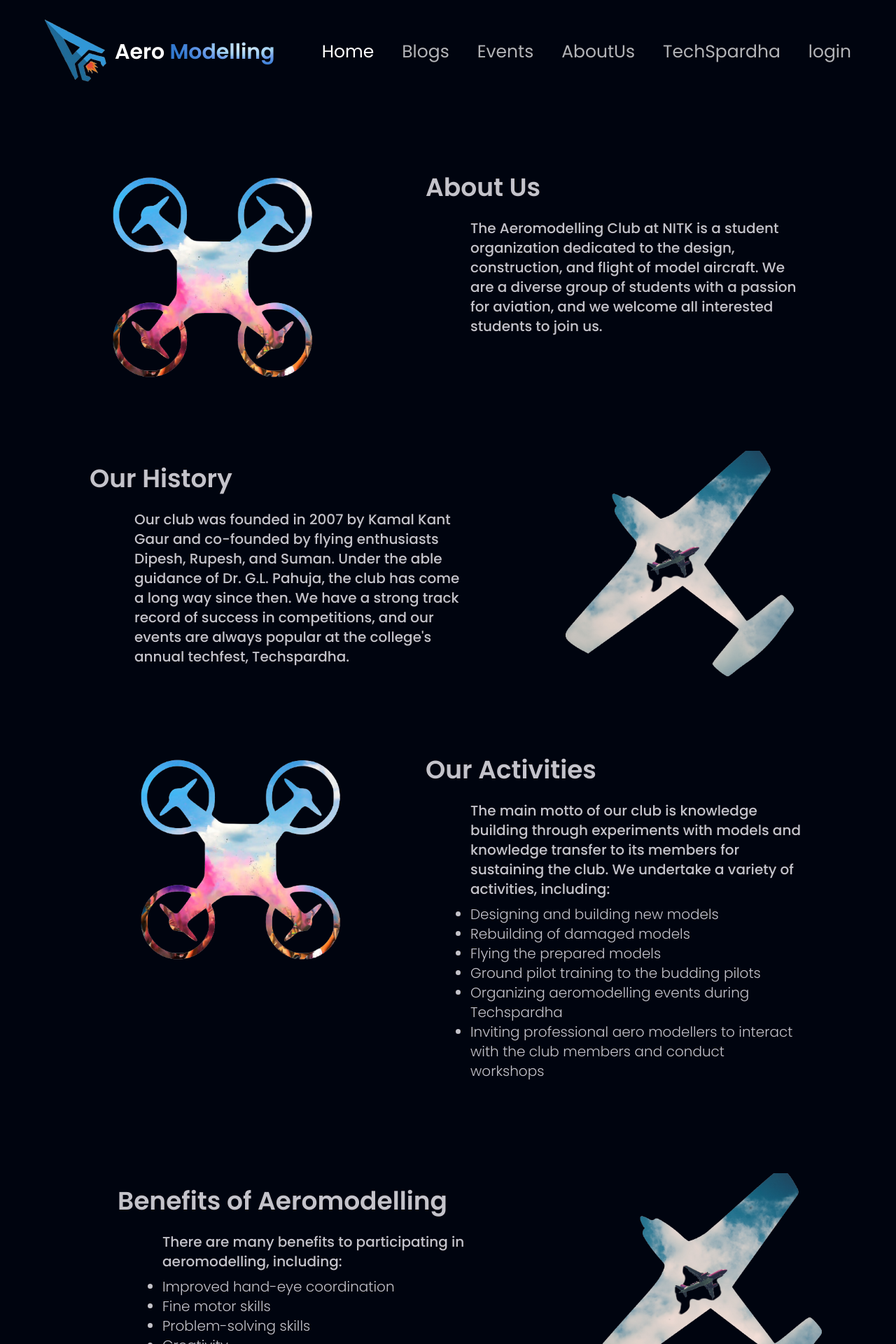
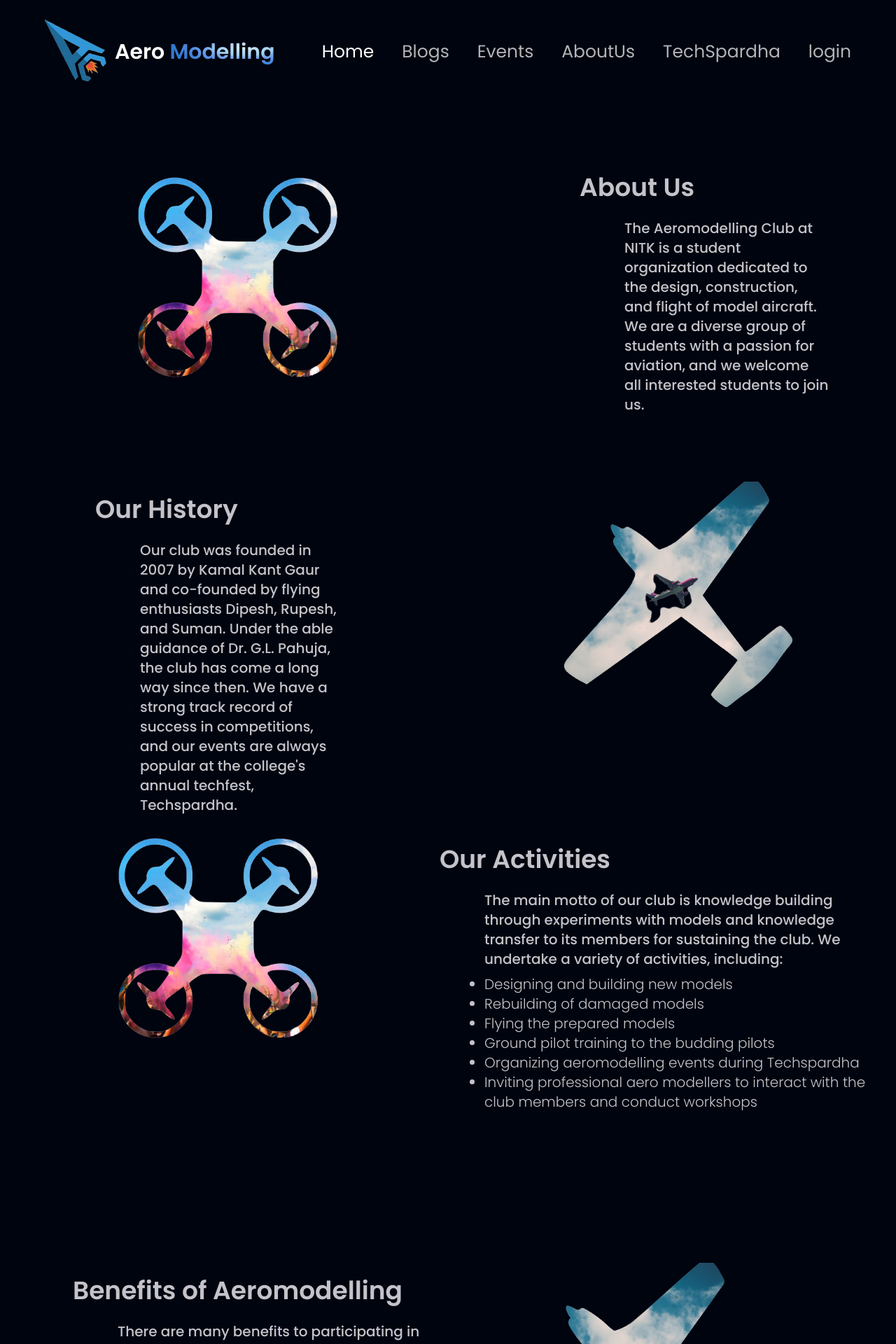
Before and after one commit to Shivam-043/Aero-Website-_-Temporary, a React (Vite) app: page /aboutus in a window 1280 px wide. Shown: the top 1920 px of the page at 70% size. Built offline with nearby package versions, Linux system fonts and the light colour scheme.

Commit message:
responsive aboutus

```diff
--- a/src/components/AboutUs.jsx
+++ b/src/components/AboutUs.jsx
@@ -1,62 +1,32 @@
 import React from "react";
 import styles from "../style";
-import { droneframe, planeframe } from "../assets";
+import { droneframe, planeframe } from '../assets'
 import Footer from "./Footer";
 
 const AboutUs = () => {
     return (
         <div className="h-auto w-full p-4 bg-primary absolute xs1:grid xs1:grid-cols-1 xs1:gap-x-4 xs1:gap-y-24 xs1:justify-around xs1:row-span-16 xs1:place-content-evenly">
-      <div className="h-[400px] w-full flex flex-row xs1:flex-col-reverse m-4  xs1:py-16 relative xs1:top-80">
-        <img
-          className="sm:h-[400px] h-[300px] sm:w-[400px] w-[300px] sm:mx-16 my-4  p-8"
-          src={droneframe}
-          alt=""
-        />
-        <div className="h-[400px]  w-[600px] xs1:w-[90vw] mx-16 my-4 xs1:m-0 sm:p-8 xs1:p-2 absolute xs1:relative right-10 xs1:right-0">
+            <div className="h-[400px] w-full flex flex-row xs1:flex-col-reverse m-4 lg:pl-[100px] lg:gap-[200px] xs1:py-16 relative xs1:top-80 lg:">
+                <img className="sm:h-[400px] h-[300px] lg:w-[400px] w-[300px]  my-4  p-8" src={droneframe} alt="" />
+                <div className="h-[400px]  w-[600px] xs1:w-[90vw]  my-4 lg:mx-16 xs1:m-0 sm:p-8 xs1:p-2  xs1:relative right-10 xs1:right-0">
                     <h1 className="text-4xl py-1 sm:my-4 font-semibold ">About Us</h1>
-          <p className="text-xl py-1 poppins sm:pl-16">
-            The Aeromodelling Club at NITK is a student organization dedicated
-            to the design, construction, and flight of model aircraft. We are a
-            diverse group of students with a passion for aviation, and we
-            welcome all interested students to join us.
-          </p>
+                    <p className="text-xl py-1 poppins sm:pl-16">The Aeromodelling Club at NITK is a student organization dedicated to the design, construction, and flight of model aircraft. We are a diverse group of students with a passion for aviation, and we welcome all interested students to join us.</p>
                 </div>
             </div>
 
-      <div className="h-[400px] w-full flex flex-row xs1:flex-col m-4 xs1:mx-0 xs1:my-16 relative xs1:py-16 ">
-        <div className="h-[400px]  w-[600px] xs1:w-[90vw] mx-16 my-4 xs1:m-4 p-8 xs1:p-2 right-10 xs1:right-0 xs1:mx-0">
+            <div className="h-[400px] w-full flex flex-row xs1:flex-col ss:mb-28 sm:my-10 xs1:mx-0 xs1:my-16 relative xs1:py-16 lg:pr-[50px] lg:gap-[300px] lg:mt-[60px]">
+                <div className="h-[400px]  w-[600px] xs1:w-[90vw]  my-4 xs1:m-4 p-8 xs1:p-2 right-10 xs1:right-0 xs1:mx-0 lg:pl-[120px]">
                     <h1 className="text-4xl py-1 my-4 font-semibold	">Our History</h1>
-          <p className="text-xl py-1 poppins sm:pl-16">
-            Our club was founded in 2007 by Kamal Kant Gaur and co-founded by
-            flying enthusiasts Dipesh, Rupesh, and Suman. Under the able
-            guidance of Dr. G.L. Pahuja, the club has come a long way since
-            then. We have a strong track record of success in competitions, and
-            our events are always popular at the college's annual techfest,
-            Techspardha.
-          </p>
+                    <p className="text-xl py-1 poppins lg:pl-16">Our club was founded in 2007 by Kamal Kant Gaur and co-founded by flying enthusiasts Dipesh, Rupesh, and Suman. Under the able guidance of Dr. G.L. Pahuja, the club has come a long way since then. We have a strong track record of success in competitions, and our events are always popular at the college's annual techfest, Techspardha.</p>
                 </div>
-        <img
-          className="sm:h-[400px] h-[300px] sm:w-[400px] w-[300px] sm:mx-16 mx-8 my-4 p-8 md:absolute md:right-10 xs1:mx-0"
-          src={planeframe}
-          alt=""
-        />
+                <img className="sm:h-[400px] h-[300px] sm:w-[400px] w-[300px]  my-4 p-8 md:absolute lg:relative md:right-10 xs1:mx-0" src={planeframe} alt="" />
             </div>
 
-      <div className="h-[600px] xs1:h-[1000px] w-full flex flex-row xs1:flex-col-reverse m-4 xs1:mx-4 xs1:mb-16 xs1:mt-48 xs1:pt-32">
-        <img
-          className="sm:h-[400px] h-[300px] w-[300px] sm:w-[400px] sm:mx-16 mx-8 my-4 xs1:my-0 p-8 relative left-10 xs1:left-0 xs1:mx-0 "
-          src={droneframe}
-          alt=""
-        />
-        <div className="h-[600px]  w-[600px] xs1:w-[90vw] mx-16 my-4 xs1:mx-0 xs1:my-0 sm:p-8 xs1:p-2 absolute right-10 xs1:right-0 ">
-          <h1 className="text-4xl py-1 sm:my-4 font-semibold	">
-            Our Activities
-          </h1>
-          <p className="text-xl py-1 poppins sm:pl-16">
-            The main motto of our club is knowledge building through experiments
-            with models and knowledge transfer to its members for sustaining the
-            club. We undertake a variety of activities, including:
-          </p>
+            <div className=" h-[1000px] w-full flex md:flex-row md:h-[600px] lg:gap-[100px] flex-col m-4 xs1:mx-4 xs1:mb-16 xs1:mt-48 xs1:pt-32 lg:mt-[100px]">
+                <img className="sm:h-[400px] h-[300px] w-[300px] sm:w-[400px]  mx-8  xs1:my-0 p-8 relative left-10 xs1:left-0 xs1:top-20 xs1:mx-0 xs1:mb-14" src={droneframe} alt="" />
+                <div className="h-[600px] lg:w-[800px] w-[600px] xs1:w-[90vw]  my-4 xs1:mx-0 xs1:my-0 p-8 xs1:p-2 right-10 xs1:right-0 ">
+                    <h1 className="text-4xl py-1 my-4 font-semibold	">Our Activities</h1>
+                    <p className="text-xl py-1 poppins sm:pl-16">The main motto of our club is knowledge building through experiments with models and knowledge transfer to its members for sustaining the club. We undertake a variety of activities, including:</p>
 
                     <ul className="list-disc text-xl py-1 poppins ml-16 xs1:ml-2 xs1:mt-4">
                         <li>Designing and building new models</li>
@@ -64,28 +34,16 @@ const AboutUs = () => {
                         <li>Flying the prepared models</li>
                         <li>Ground pilot training to the budding pilots</li>
                         <li>Organizing aeromodelling events during Techspardha</li>
-            <li>
-              Inviting professional aero modellers to interact with the club
-              members and conduct workshops
-            </li>
+                        <li>Inviting professional aero modellers to interact with the club members and conduct workshops</li>
                     </ul>
                 </div>
             </div>
 
             <div className="h-[400px] w-full flex flex-row-reverse xs1:flex-col-reverse m-4 xs1:mx-4 xs1:my-16 relative xs1:py-16 xs1:top-80">
-        <img
-          className="sm:h-[400px] sm:w-[400px] h-[300px] w-[300px] sm:mx-16 mx-8 my-4 p-8 xs1:mx-0"
-          src={planeframe}
-          alt=""
-        />
-        <div className="h-[400px]  w-[600px] xs1:w-[90vw] mx-16 my-4 xs1:mx-0 p-8 xs1:p-2 left-10 xs1:left-0 md:absolute ">
-          <h1 className="text-4xl py-1 my-4 font-semibold	xs1:mx-0">
-            Benefits of Aeromodelling
-          </h1>
-          <p className="text-xl py-1 poppins sm:pl-16">
-            There are many benefits to participating in aeromodelling,
-            including:
-          </p>
+            <img className="sm:h-[400px] sm:w-[400px] h-[300px] w-[300px]  mx-8 my-4 p-8 xs1:mx-0 lg:mr-[170px]" src={planeframe} alt="" />
+                <div className="h-[400px]  w-[600px] xs1:w-[90vw]  my-4 xs1:mx-0 p-8 xs1:p-2 left-10 xs1:left-0 md:absolute  ">
+                    <h1 className="text-4xl py-1 my-4 font-semibold	xs1:mx-0">Benefits of Aeromodelling</h1>
+                    <p className="text-xl py-1 poppins sm:pl-16">There are many benefits to participating in aeromodelling, including:</p>
                     <ul className="list-disc text-xl py-1 poppins ml-16 xs1:ml-2 xs1:mt-4">
                         <li>Improved hand-eye coordination</li>
                         <li>Fine motor skills</li>
@@ -94,29 +52,28 @@ const AboutUs = () => {
                         <li> Teamwork</li>
                     </ul>
                 </div>
+
+
             </div>
 
             <div className="h-[200px] w-full flex flex-col my-16">
                 {/* <img className="h-[400px] w-[400px] mx-16 my-4 p-8" src={robot} alt="" /> */}
                 <div className="h-auto w-[95] my-4 p-8 place-items-center ">
-          <p className="text-xl py-1 poppins text-center">
-            Aeromodelling is also a great way to learn about the principles of
-            aviation, such as aerodynamics, flight mechanics, and propulsion.
-          </p>
-          <p className="text-xl py-1 poppins text-center">
-            If you are interested in joining the Aeromodelling Club, please
-            visit our Social Media Handles or contact us at <br />
-            [email protected]
-          </p>
+                    <p className="text-xl py-1 poppins text-center">Aeromodelling is also a great way to learn about the principles of aviation, such as aerodynamics, flight mechanics, and propulsion.</p>
+                    <p className="text-xl py-1 poppins text-center">If you are interested in joining the Aeromodelling Club, please visit our Social Media Handles or contact us at <br />[email protected]</p>
                 </div>
             </div>
 
             <div className={`bg-primary ${styles.paddingX} ${styles.flexCenter}`}>
+
                 <div className={`${styles.boxWidth}`}>
                     <Footer />
                 </div>
+
             </div>
         </div>
+
+
     );
-};
+}
 export default AboutUs;
```
Also changed, not shown: 1 other file (tests, documents, lock files or other folders). Lines whose indentation alone changed are shown as unchanged.
